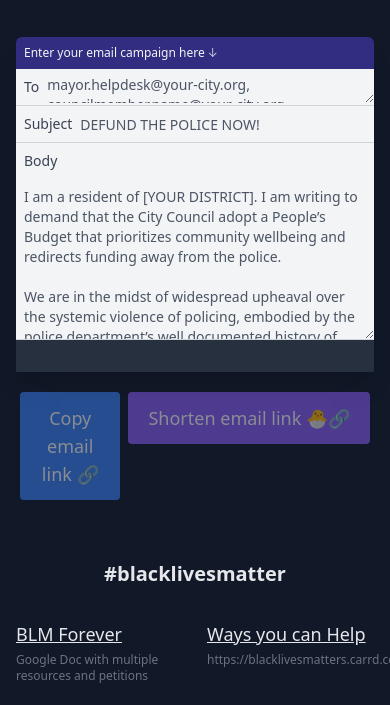
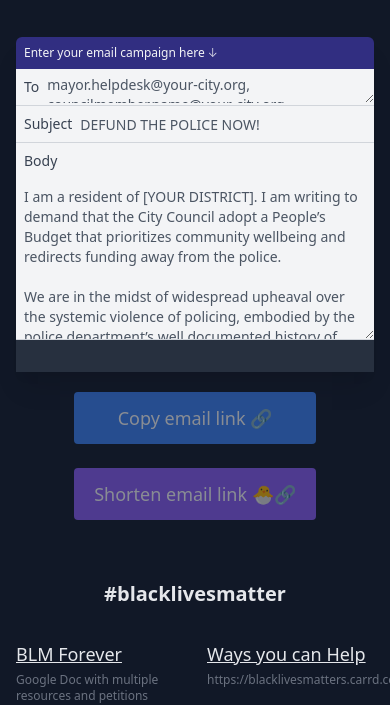
Before and after one commit to dfosco/floodtheinbox, a plain HTML site: page index.html in a window 390 px wide. Shown: the part 139-844 px from the top of the page. Drawn offline with nearby package versions, Linux system fonts and the light colour scheme.

Commit message:
Fix mobile bug

```diff
--- a/index.html
+++ b/index.html
@@ -127,7 +127,7 @@ We are in the midst of widespread upheaval over the systemic violence of policin
         id="buttons"
         class="flex flex-col mt-1 justify-center items-center"
       >
-        <div class="flex mt-1 justify-center">
+        <div class="flex flex-col sm:flex-row mt-1 justify-center">
           <button
             class="bg-blue-500 hover:bg-blue-700 text-white font-semi-bold text-lg mx-1 my-3 py-3 px-5 rounded"
             x-bind:disabled="!bodyValue && !senderValue && !subjectValue"
```
